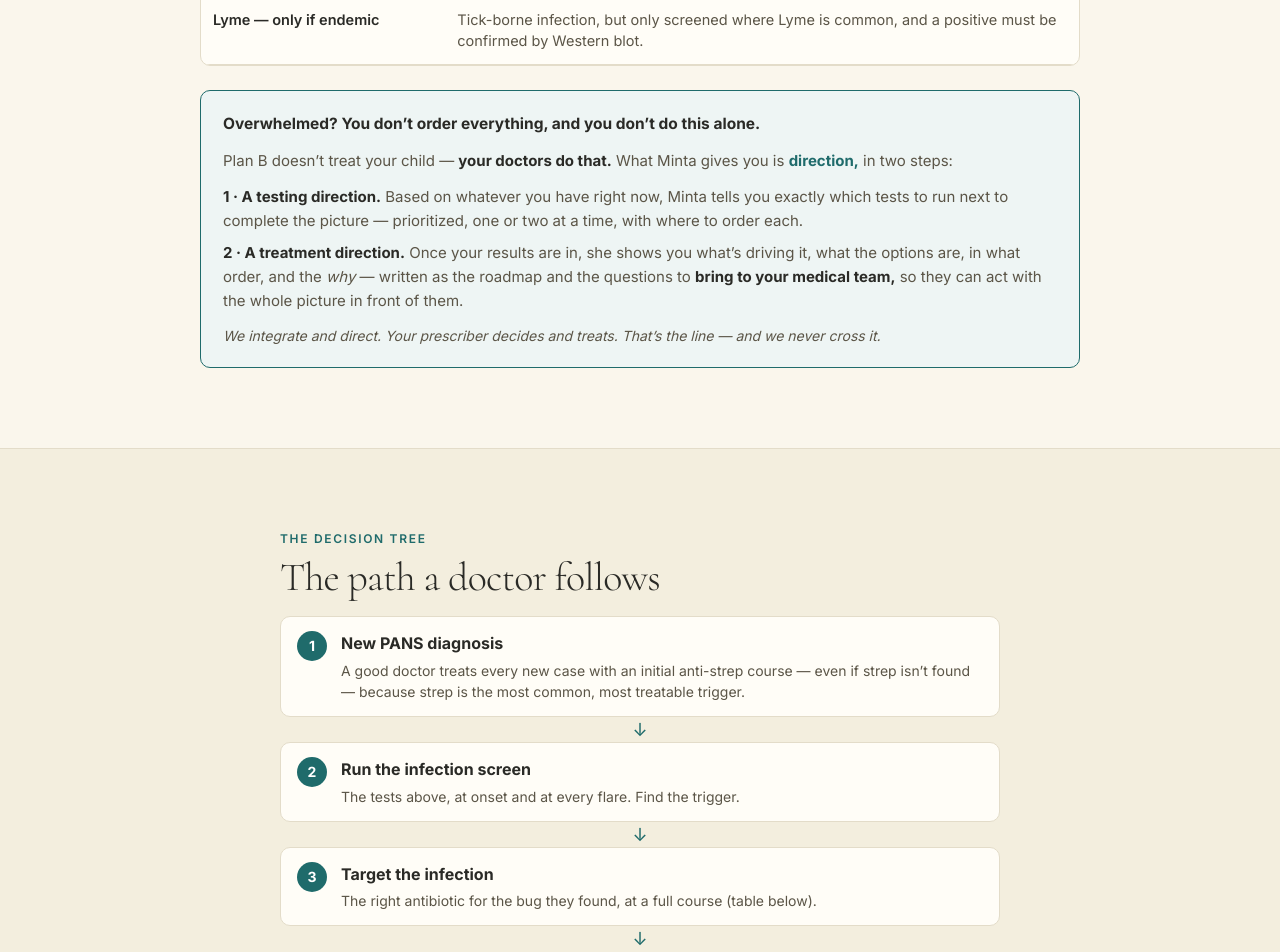
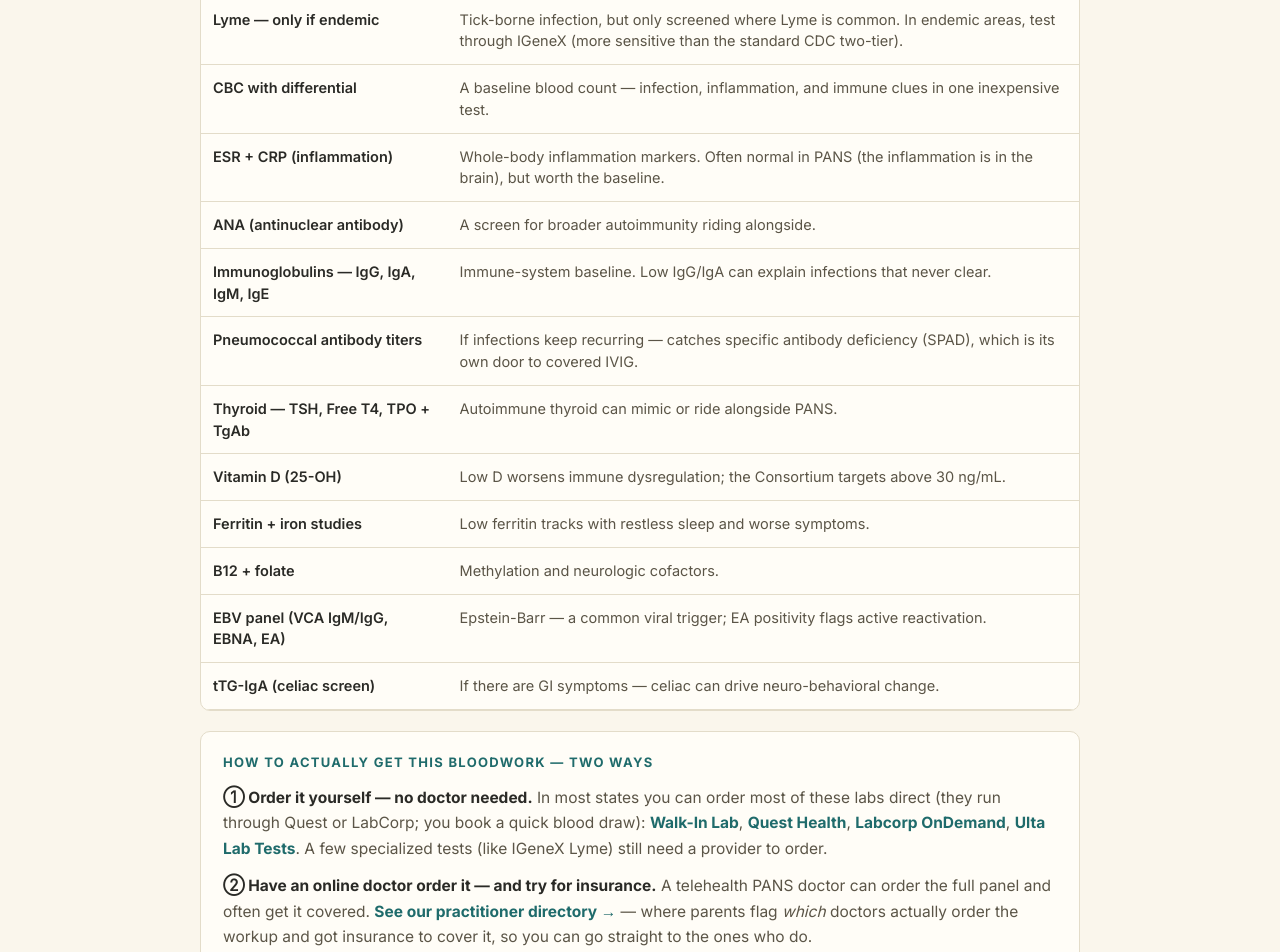
Before and after one commit to myleshorton/planb-pans, a Next.js app: page /protocol in a window 1280 px wide. Shown: the part 2200-3152 px from the top of the page. Built offline with nearby package versions, Linux system fonts and the light colour scheme.

Commit message:
feat(protocol): comprehensive first-line bloodwork panel + two ways to get it (DTC self-order labs / online doctor who orders + covers via directory)

```diff
--- a/app/protocol/page.tsx
+++ b/app/protocol/page.tsx
@@ -24,7 +24,18 @@ const SCREEN: [string, string][] = [
   ['Influenza (molecular swab)', 'Active flu — a common, overlooked trigger.'],
   ['Perineal / skin-site culture', 'Strep hiding outside the throat — perianal, impetigo, vulvovaginitis.'],
   ['Family / close-contact throat swabs', 'A silent strep carrier in the house re-infecting your child. Swab the adults who never seem sick.'],
-  ['Lyme — only if endemic', 'Tick-borne infection, but only screened where Lyme is common, and a positive must be confirmed by Western blot.'],
+  ['Lyme — only if endemic', 'Tick-borne infection, but only screened where Lyme is common. In endemic areas, test through IGeneX (more sensitive than the standard CDC two-tier).'],
+  ['CBC with differential', 'A baseline blood count — infection, inflammation, and immune clues in one inexpensive test.'],
+  ['ESR + CRP (inflammation)', 'Whole-body inflammation markers. Often normal in PANS (the inflammation is in the brain), but worth the baseline.'],
+  ['ANA (antinuclear antibody)', 'A screen for broader autoimmunity riding alongside.'],
+  ['Immunoglobulins — IgG, IgA, IgM, IgE', 'Immune-system baseline. Low IgG/IgA can explain infections that never clear.'],
+  ['Pneumococcal antibody titers', 'If infections keep recurring — catches specific antibody deficiency (SPAD), which is its own door to covered IVIG.'],
+  ['Thyroid — TSH, Free T4, TPO + TgAb', 'Autoimmune thyroid can mimic or ride alongside PANS.'],
+  ['Vitamin D (25-OH)', 'Low D worsens immune dysregulation; the Consortium targets above 30 ng/mL.'],
+  ['Ferritin + iron studies', 'Low ferritin tracks with restless sleep and worse symptoms.'],
+  ['B12 + folate', 'Methylation and neurologic cofactors.'],
+  ['EBV panel (VCA IgM/IgG, EBNA, EA)', 'Epstein-Barr — a common viral trigger; EA positivity flags active reactivation.'],
+  ['tTG-IgA (celiac screen)', 'If there are GI symptoms — celiac can drive neuro-behavioral change.'],
 ]
 
 const ABX: [string, string, string, string][] = [
@@ -137,7 +148,22 @@ export default function ProtocolPage() {
             </table>
           </div>
 
-          <div style={{ marginTop: 24, background: '#eef5f4', border: `1px solid ${teal}`, borderRadius: 10, padding: '20px 22px' }}>
+          <div style={{ marginTop: 20, background: card, border: `1px solid ${rule}`, borderRadius: 10, padding: '20px 22px' }}>
+            <p style={{ fontSize: 13, letterSpacing: '0.1em', textTransform: 'uppercase', color: teal, fontWeight: 700, margin: '0 0 12px' }}>How to actually get this bloodwork — two ways</p>
+            <p style={{ fontSize: 15.5, color: soft, lineHeight: 1.65, margin: '0 0 12px' }}>
+              <strong style={{ color: ink }}>① Order it yourself — no doctor needed.</strong> In most states you can order most of these labs direct (they run through Quest or LabCorp; you book a quick blood draw):{' '}
+              <a href="https://www.walkinlab.com/" rel="noopener" style={{ color: teal, fontWeight: 700 }}>Walk-In Lab</a>,{' '}
+              <a href="https://www.questhealth.com/" rel="noopener" style={{ color: teal, fontWeight: 700 }}>Quest Health</a>,{' '}
+              <a href="https://www.labcorp.com/labcorp-ondemand" rel="noopener" style={{ color: teal, fontWeight: 700 }}>Labcorp OnDemand</a>,{' '}
+              <a href="https://www.ultalabtests.com/" rel="noopener" style={{ color: teal, fontWeight: 700 }}>Ulta Lab Tests</a>. A few specialized tests (like IGeneX Lyme) still need a provider to order.
+            </p>
+            <p style={{ fontSize: 15.5, color: soft, lineHeight: 1.65, margin: 0 }}>
+              <strong style={{ color: ink }}>② Have an online doctor order it — and try for insurance.</strong> A telehealth PANS doctor can order the full panel and often get it covered.{' '}
+              <a href="https://app.planbforpans.com/doctors" rel="noopener" style={{ color: teal, fontWeight: 700 }}>See our practitioner directory →</a> — where parents flag <em>which</em> doctors actually order the workup and got insurance to cover it, so you can go straight to the ones who do.
+            </p>
+          </div>
+
+          <div style={{ marginTop: 18, background: '#eef5f4', border: `1px solid ${teal}`, borderRadius: 10, padding: '20px 22px' }}>
             <p style={{ fontSize: 15.5, color: ink, margin: '0 0 12px', lineHeight: 1.65, fontWeight: 700 }}>
               Overwhelmed? You don’t order everything, and you don’t do this alone.
             </p>
```
